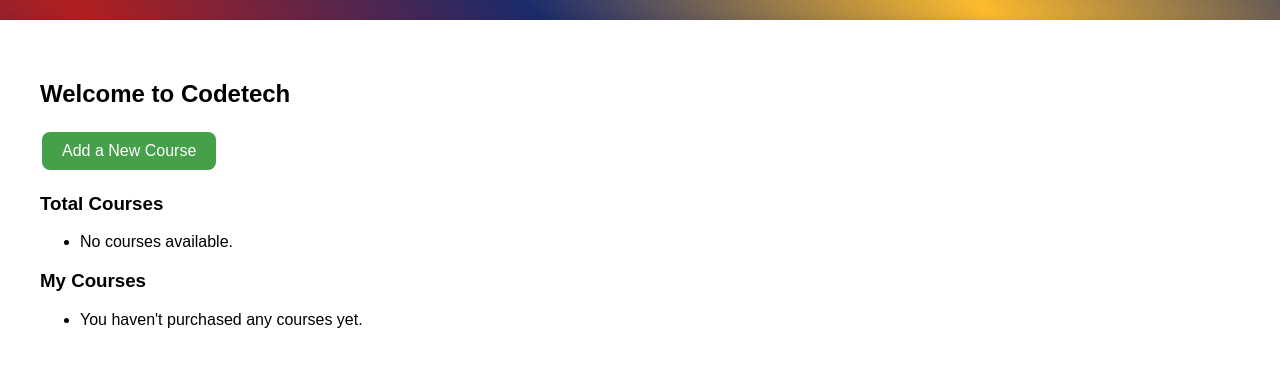
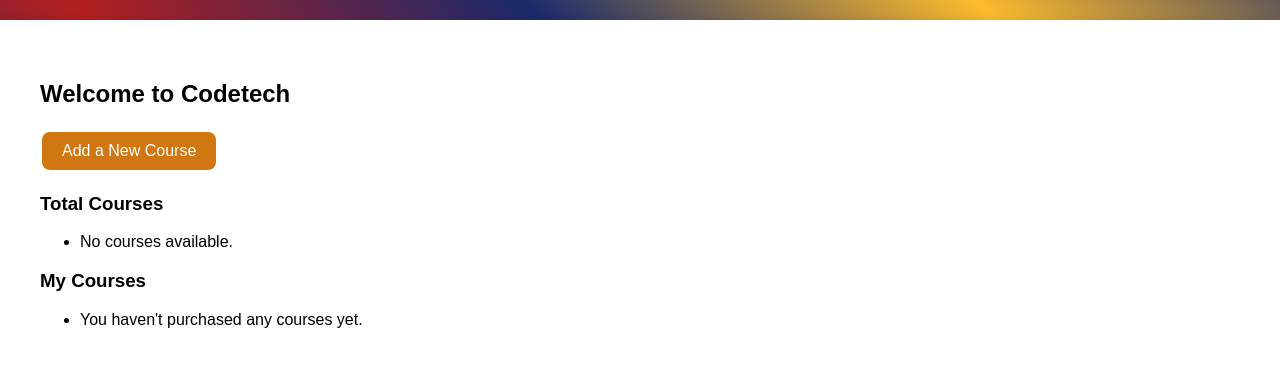
Before and after one commit to pratyushojha04/codetech, a Django app: page /accounts/menu/ in a window 1280 px wide, with the pointer over the restyled element. Shown: the part 147-531 px from the top of the page. Run offline with Django 5.2, Linux system fonts and the light colour scheme; the visitor is signed in with stand-in values (Sample User, id 1).

Commit message:
Update base.css

```diff
--- a/codetech/static/base.css
+++ b/codetech/static/base.css
@@ -115,6 +115,7 @@
     border-radius: 8px; /* Rounded corners */
 }
 
-#add-courses:hover {
-    background-color: #45a049; /* Darker green on hover */
+
+button:hover, .btn:hover {
+    background-color: #d07711; /* Darker green on hover */
 }
```
